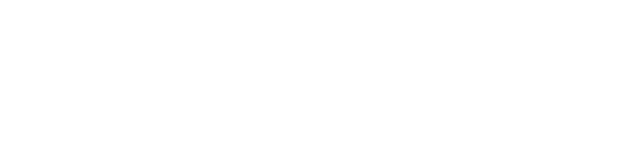
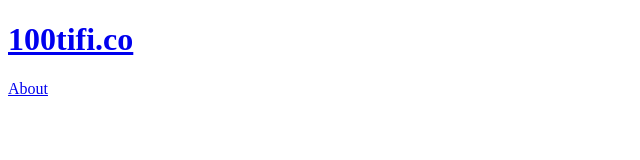
Before and after one commit to kikepal88/Platzi-Project-SPA_RickandMorty, a website built with webpack: page public/index.html in a window 1280 px wide. Shown: the whole page, without its empty margins (0-640 px from the left). Built offline with nearby package versions, Linux system fonts and the light colour scheme; files whose address does not match are found by name.

Commit message:
creación de routes

```diff
--- a/src/index.js
+++ b/src/index.js
@@ -1 +1,4 @@
-console.log('Hello');
+import router from './routes';
+
+window.addEventListener('load', router);
+window.addEventListener('hashchange', router);
--- /dev/null
+++ b/src/routes/index.js
@@ -0,0 +1,25 @@
+import Header from '../template/Header';
+import Home from '../pages/Home';
+import Character from '../pages/Character';
+import Error404 from '../pages/Error404';
+import getHash from '..//utils/getHash';
+import resolveRoutes from '..//utils/resolveRoutes';
+
+const routes = {
+  '/': Home,
+  '/:id': Character,
+  '/contact': 'Contact',
+};
+
+const router = async () => {
+  const header = null || document.getElementById('header');
+  const content = null || document.getElementById('content');
+
+  header.innerHTML = await Header();
+  let hash = getHash();
+  let route = await resolveRoutes(hash);
+  let render = routes[route] ? routes[route] : Error404;
+  content.innerHTML = await render();
+};
+
+export default router;
--- a/src/template/Header.js
+++ b/src/template/Header.js
@@ -15,7 +15,7 @@ const Header = () => {
       </div>
     </div>
   `;
-  return niew;
+  return view;
 }
 
 export default Header;
--- /dev/null
+++ b/src/utils/getHash.js
@@ -0,0 +1,4 @@
+const getHash = () =>
+  location.hash.slice(1).toLocaleLowerCase().split('/')[1] || '/';
+
+export default getHash;
--- /dev/null
+++ b/src/utils/resolveRoutes.js
@@ -0,0 +1,9 @@
+const resolveRoutes = (route) => {
+  if (route.length <= 3) {
+    let validRoute = route === '/' ? route : '/:id';
+    return validRoute;
+  }
+  return `/${route}`;
+}
+
+export default resolveRoutes;
--- a/webpack.config.js
+++ b/webpack.config.js
@@ -22,12 +22,12 @@ module.exports = {
     ]
   },
   plugins: [
-    new HtmlWebpackPlugin ([
+    new HtmlWebpackPlugin (
       {
         inject: true,
         template: './public/index.html',
         filename: './index.html',
       }
-    ])
+    ),
   ]
 }
```
Also changed, not shown: public/index.html (+3 -3 lines).
